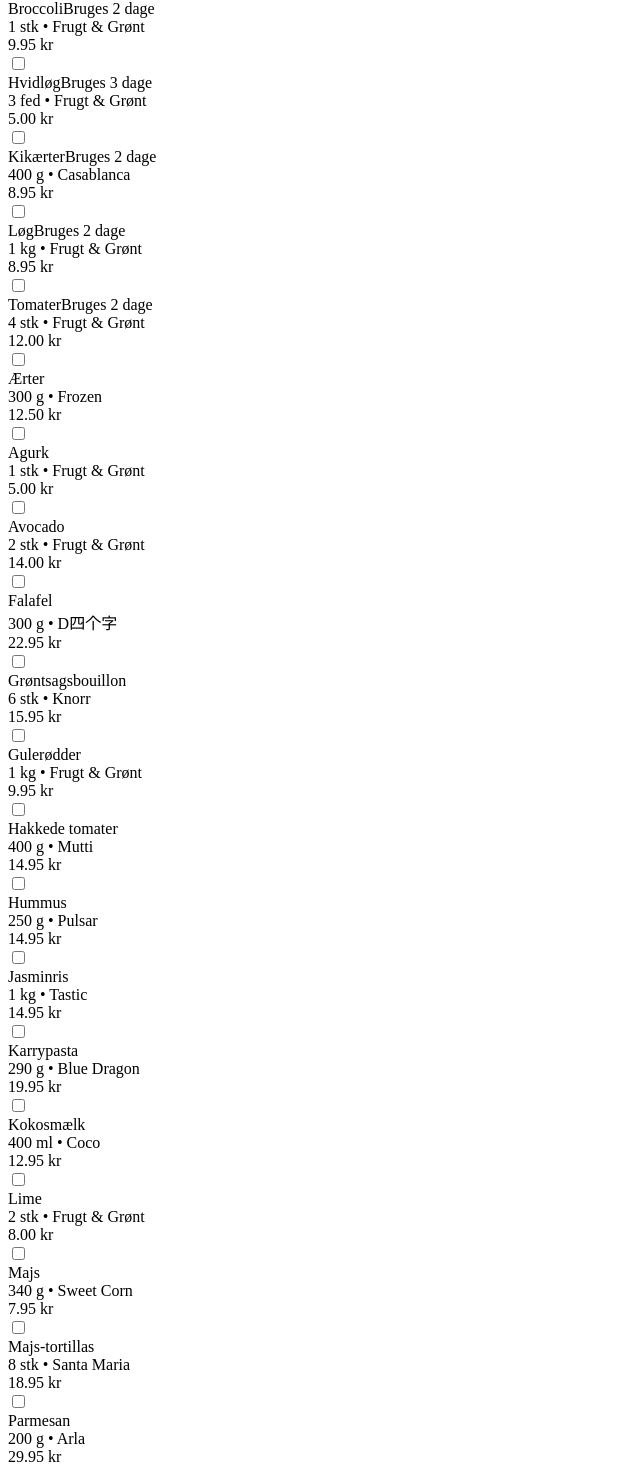
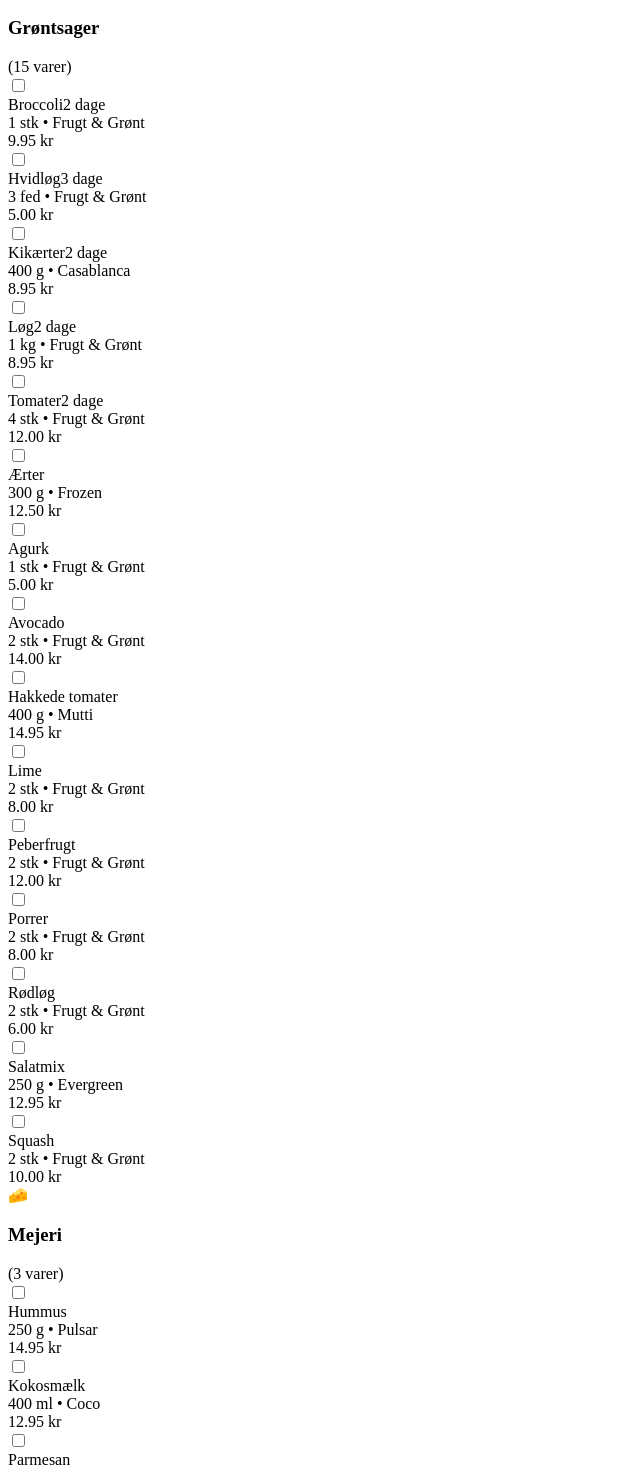
Before and after one commit to SevkanFeisty/feisty-recipes, a Next.js app: page /madplan in a window 1280 px wide. Shown: the part 2085-3552 px from the top of the page, without its empty margins (0-640 px from the left). Built offline with nearby package versions, Linux system fonts and the light colour scheme; a web font is replaced by a local one.

Commit message:
Add: grocery list grouped by category

```diff
--- a/app/madplan/page.js
+++ b/app/madplan/page.js
@@ -12,6 +12,51 @@
   { name: 'Fredag', day_en: 'Friday', color: '#C4B5FD', bg: '#EDE9FE', border: '#8B5CF6' },
 ];
 
+// Categories for ingredients
+const categories = {
+  "Grøntsager": { icon: "🥬", color: "bg-green-100 border-green-300" },
+  "Frugt": { icon: "🍎", color: "bg-red-100 border-red-300" },
+  "Kød & Fisk": { icon: "🥩", color: "bg-rose-100 border-rose-300" },
+  "Mejeri": { icon: "🧀", color: "bg-yellow-100 border-yellow-300" },
+  "Tørvarer": { icon: "🥫", color: "bg-amber-100 border-amber-300" },
+  "Krydderier": { icon: "🧂", color: "bg-orange-100 border-orange-300" },
+  "Frosne": { icon: "🧊", color: "bg-cyan-100 border-cyan-300" },
+  "Brød": { icon: "🍞", color: "bg-amber-50 border-amber-200" },
+  "Diverse": { icon: "📦", color: "bg-slate-100 border-slate-300" }
+};
+
+// Categorize ingredient
+function categorizeIngredient(name) {
+  const lower = name.toLowerCase();
+
+  if (lower.includes('løg') || lower.includes('hvidløg') || lower.includes('gulerod') || lower.includes('porre') ||
+      lower.includes('broccoli') || lower.includes('squash') || lower.includes('peberfrugt') || lower.includes('agurk') ||
+      lower.includes('tomater') || lower.includes('salat') || lower.includes('avocado') || lower.includes('lime') ||
+      lower.includes('basilikum') || lower.includes('koriander') || lower.includes('mynte') || lower.includes('persille')) {
+    return "Grøntsager";
+  }
+  if (lower.includes('ært')) return "Grøntsager";
+  if (lower.includes('ris') || lower.includes('pasta') || lower.includes('linser') || lower.includes('kikært') ||
+      lower.includes('majs') || lower.includes('bouillon') || lower.includes('tortilla') || lower.includes('pitabrød')) {
+    return "Tørvarer";
+  }
+  if (lower.includes('mælk') || lower.includes('ost') || lower.includes('parmesan') || lower.includes('cremefraiche') ||
+      lower.includes('tza tziki') || lower.includes('hummus')) {
+    return "Mejeri";
+  }
+  if (lower.includes('olie') || lower.includes('eddike') || lower.includes('soja')) {
+    return "Diverse";
+  }
+  if (lower.includes('salt') || lower.includes('peber') || lower.includes('karry') || lower.includes('spidskommen') ||
+      lower.includes('gurkemeje') || lower.includes('paprika') || lower.includes('laurbær')) {
+    return "Krydderier";
+  }
+  if (lower.includes('falafel')) {
+    return "Frosne";
+  }
+  return "Diverse";
+}
+
 // Recipe data with full ingredient details
 const recipesData = {
   "veggie-curry": {
@@ -25,7 +70,7 @@
       { name: "Karrypasta", amount: "290 g", brand: "Blue Dragon", price: 19.95 },
       { name: "Løg", amount: "1 kg", brand: "Frugt & Grønt", price: 8.95 },
       { name: "Hvidløg", amount: "3 fed", brand: "Frugt & Grønt", price: 5.00 },
-      { name: "Jasminris", amount: "1 kg", brand: "Tastic", price: 14.95 }
+      { name: "Jasminris", amount: "1 kg", brand: "Tistic", price: 14.95 }
     ]
   },
   "pasta-primavera": {
@@ -98,9 +143,17 @@
   return Object.values(ingredientCount).filter(i => i.count > 1);
 }
 
-// Generate grocery list with prices
+// Generate grocery list grouped by category
 function generateGroceryList() {
-  const allIngredients = [];
+  const categorized = {};
+  const multiDay = getMultiDayIngredients();
+  const multiDayNames = multiDay.map(m => m.name.toLowerCase());
+
+  // Initialize categories
+  Object.keys(categories).forEach(cat => {
+    categorized[cat] = [];
+  });
+
   const seen = new Set();
 
   Object.values(recipesData).forEach(recipe => {
@@ -108,29 +161,36 @@
       const key = ing.name.toLowerCase();
       if (!seen.has(key)) {
         seen.add(key);
-        allIngredients.push({
+        const category = categorizeIngredient(ing.name);
+        categorized[category].push({
           name: ing.name,
           amount: ing.amount,
           brand: ing.brand,
           price: ing.price,
-          days: [recipe.day]
+          days: [recipe.day],
+          isMultiDay: multiDayNames.includes(key)
         });
       } else {
-        // Add day to existing
-        const existing = allIngredients.find(i => i.name.toLowerCase() === key);
+        const category = categorizeIngredient(ing.name);
+        const existing = categorized[category].find(i => i.name.toLowerCase() === key);
         if (existing && !existing.days.includes(recipe.day)) {
           existing.days.push(recipe.day);
+          existing.isMultiDay = true;
         }
       }
     });
   });
 
-  return allIngredients.sort((a, b) => {
-    // Multi-day items first
-    if (a.days.length > 1 && b.days.length === 1) return -1;
-    if (a.days.length === 1 && b.days.length > 1) return 1;
+  // Sort items within each category
+  Object.keys(categorized).forEach(cat => {
+    categorized[cat].sort((a, b) => {
+      if (a.isMultiDay && !b.isMultiDay) return -1;
+      if (!a.isMultiDay && b.isMultiDay) return 1;
       return a.name.localeCompare(b.name);
     });
+  });
+
+  return categorized;
 }
 
 const samplePlan = {
@@ -154,7 +214,7 @@
   const groceryList = generateGroceryList();
   const multiDayIngredients = getMultiDayIngredients();
 
-  const totalPrice = groceryList.reduce((sum, item) => sum + item.price, 0);
+  const totalPrice = Object.values(groceryList).flat().reduce((sum, item) => sum + item.price, 0);
 
   const getDanishDay = (dayName) => {
     const day = days.find(d => d.day_en === dayName);
@@ -181,28 +241,24 @@
         {/* Plan Summary Box */}
         <div className="bg-white rounded-2xl shadow-lg p-6 mb-6">
           <div className="grid md:grid-cols-4 gap-6">
-            {/* Supermarket */}
             <div className="text-center p-4 bg-emerald-50 rounded-xl">
               <div className="text-3xl mb-2">🏪</div>
               <div className="text-xs text-slate-500 uppercase tracking-wide">Supermarked</div>
               <div className="text-xl font-bold text-slate-900">{selectedPlan.supermarket}</div>
             </div>
 
-            {/* Total Cost */}
             <div className="text-center p-4 bg-emerald-50 rounded-xl">
               <div className="text-3xl mb-2">💰</div>
               <div className="text-xs text-slate-500 uppercase tracking-wide">Total Pris</div>
               <div className="text-xl font-bold text-emerald-600">{totalPrice.toFixed(2)} kr</div>
             </div>
 
-            {/* Score */}
             <div className="text-center p-4 bg-emerald-50 rounded-xl">
               <div className="text-3xl mb-2">🏆</div>
               <div className="text-xs text-slate-500 uppercase tracking-wide">Score</div>
               <div className="text-xl font-bold text-slate-900">{selectedPlan.score}/100</div>
             </div>
 
-            {/* Multi-day items */}
             <div className="text-center p-4 bg-amber-50 rounded-xl">
               <div className="text-3xl mb-2">♻️</div>
               <div className="text-xs text-slate-500 uppercase tracking-wide">Genbruges</div>
@@ -210,7 +266,6 @@
             </div>
           </div>
 
-          {/* Multi-day ingredients detail */}
           {multiDayIngredients.length > 0 && (
             <div className="mt-4 pt-4 border-t border-amber-200">
               <div className="text-sm text-amber-800 font-medium mb-2">Disse ingredienser bruges på flere dage:</div>
@@ -270,28 +325,43 @@
           })}
         </div>
 
-        {/* Grocery List */}
+        {/* Grocery List - By Category */}
         <div className="bg-white rounded-2xl shadow-lg p-8">
           <div className="flex items-center justify-between mb-6">
             <h2 className="text-2xl font-bold text-slate-900">Indkøbsliste</h2>
             <span className="text-sm text-slate-500">Klik for at krydse af</span>
           </div>
 
-          <div className="space-y-2">
-            {groceryList.map((item, idx) => (
-              <label key={idx} className={`flex items-center gap-4 p-4 rounded-xl cursor-pointer transition-all hover:shadow-md ${item.days.length > 1 ? 'bg-amber-50 border border-amber-200' : 'bg-slate-50'}`}>
+          {Object.entries(groceryList).map(([category, items]) => {
+            if (items.length === 0) return null;
+            const catInfo = categories[category];
+
+            return (
+              <div key={category} className="mb-6">
+                <div className="flex items-center gap-2 mb-3">
+                  <span className="text-xl">{catInfo.icon}</span>
+                  <h3 className="text-lg font-bold text-slate-900">{category}</h3>
+                  <span className="text-xs text-slate-500">({items.length} varer)</span>
+                </div>
+
+                <div className="space-y-2 pl-2">
+                  {items.map((item, idx) => (
+                    <label
+                      key={idx}
+                      className={`flex items-center gap-4 p-4 rounded-xl cursor-pointer transition-all hover:shadow-md ${item.isMultiDay ? 'bg-amber-50 border border-amber-200' : 'bg-slate-50'}`}
+                    >
                       <input
                         type="checkbox"
                         className="w-6 h-6 rounded-lg border-2 border-slate-300 text-emerald-500 focus:ring-emerald-500 focus:ring-offset-2"
                       />
                       <div className="flex-1">
                         <div className="flex items-center gap-2">
-                    <span className={`font-medium ${item.days.length > 1 ? 'text-amber-700' : 'text-slate-900'}`}>
+                          <span className={`font-medium ${item.isMultiDay ? 'text-amber-700' : 'text-slate-900'}`}>
                             {item.name}
                           </span>
-                    {item.days.length > 1 && (
+                          {item.isMultiDay && (
                             <span className="text-xs bg-amber-200 text-amber-700 px-2 py-0.5 rounded-full">
-                        Bruges {item.days.length} dage
+                              {item.days.length} dage
                             </span>
                           )}
                         </div>
@@ -303,6 +373,9 @@
                     </label>
                   ))}
                 </div>
+              </div>
+            );
+          })}
 
           <div className="mt-6 pt-4 border-t border-slate-100 flex justify-between items-center">
             <span className="font-bold text-slate-900">I alt:</span>
```
Lines whose indentation alone changed are shown as unchanged.
